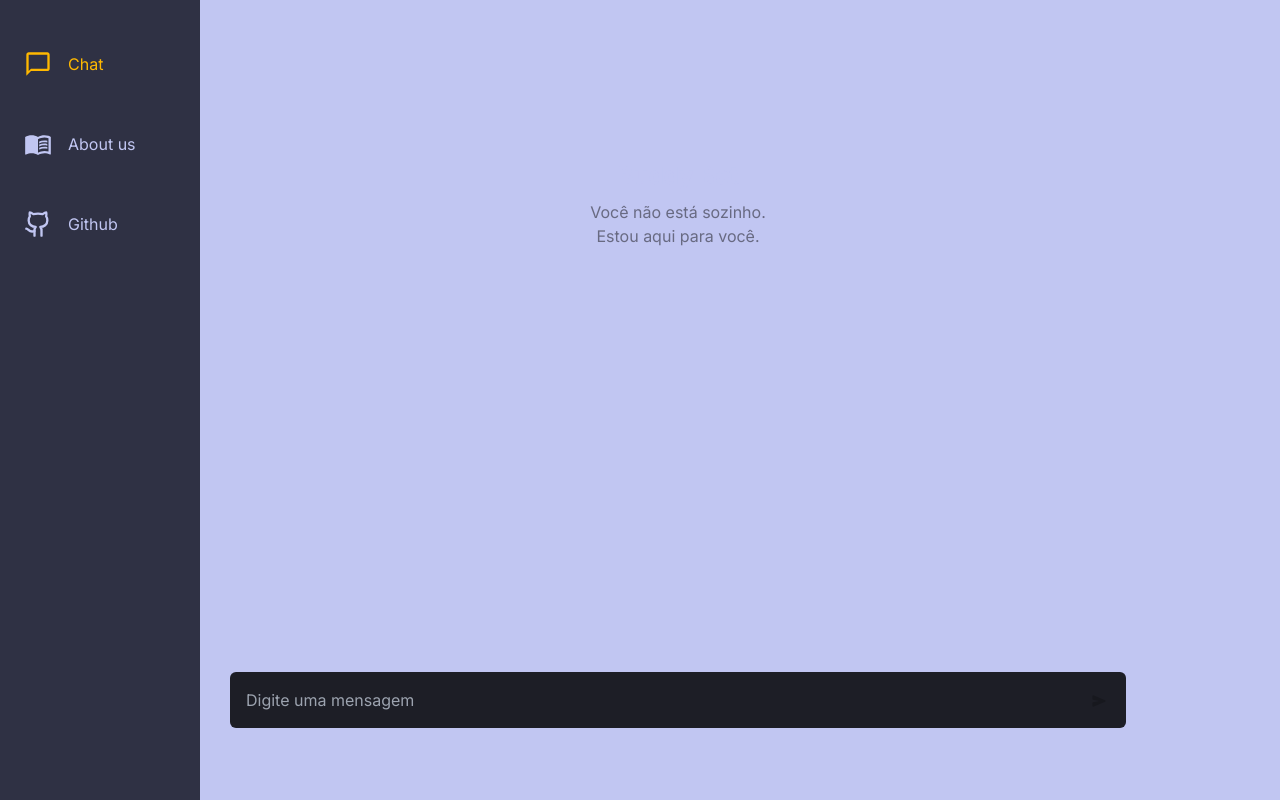
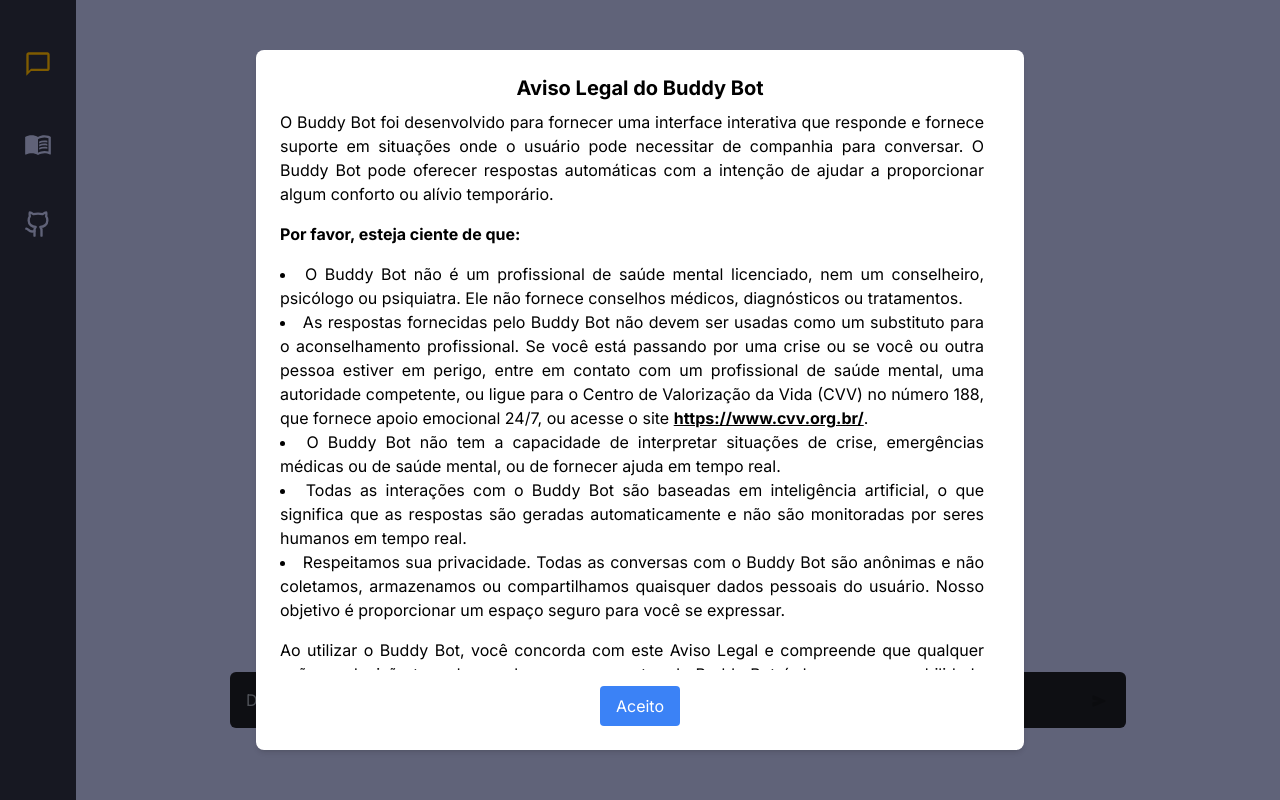
Before and after one commit to danielcorreia-dev/savelifes-bot, a Next.js app: page / in a window 1280 px wide. Built offline with nearby package versions, Linux system fonts and the light colour scheme.

Commit message:
:sparkles: feat: Added disclaimer popup on landing page

```diff
--- a/app/api/buddy/route.ts
+++ b/app/api/buddy/route.ts
@@ -3,8 +3,8 @@
 export async function POST(request: Request) {
   const body = await request.json();
   // const res = await fetch('http://127.0.0.1:8080/buddy', {
-  // const res = await fetch('http://127.0.0.1:8000/api/buddy/', {
   const res = await fetch('http://127.0.0.1:8000/chat', {
+  // const res = await fetch('https://buddy-api-fastapi-nfkbuw2rka-rj.a.run.app/chat', {
     method: 'POST',
     headers: {
       'Content-Type': 'application/json',
--- /dev/null
+++ b/app/components/DisclaimerPopup.tsx
@@ -0,0 +1,85 @@
+import React, { FC } from "react";
+
+interface DisclaimerPopupProps {
+  isOpen: boolean;
+  onClose: () => void;
+}
+
+export const DisclaimerPopup: FC<DisclaimerPopupProps> = ({
+  isOpen,
+  onClose,
+}) => {
+  if (!isOpen) return null;
+
+  return (
+    <div className="fixed inset-0 flex items-center justify-center z-50">
+      <div className="absolute inset-0 bg-black opacity-50" />
+      <div className="relative bg-white p-6 rounded-lg shadow-md max-w-3xl w-full mx-4 overflow-auto">
+        <h2 className="text-xl font-bold mb-2 text-center">
+          Aviso Legal do Buddy Bot
+        </h2>
+        <div className="overflow-auto max-h-[70vh] pr-4">
+          <p className="mb-4 text-justify">
+            O Buddy Bot foi desenvolvido para fornecer uma interface interativa
+            que responde e fornece suporte em situações onde o usuário pode
+            necessitar de companhia para conversar. O Buddy Bot pode oferecer
+            respostas automáticas com a intenção de ajudar a proporcionar algum
+            conforto ou alívio temporário.
+          </p>
+          <p className="mb-4 font-bold">Por favor, esteja ciente de que:</p>
+          <ul className="list-disc list-inside mb-4 text-justify">
+            <li>
+              O Buddy Bot não é um profissional de saúde mental licenciado, nem
+              um conselheiro, psicólogo ou psiquiatra. Ele não fornece conselhos
+              médicos, diagnósticos ou tratamentos.
+            </li>
+            <li>
+              As respostas fornecidas pelo Buddy Bot não devem ser usadas como
+              um substituto para o aconselhamento profissional. Se você está
+              passando por uma crise ou se você ou outra pessoa estiver em
+              perigo, entre em contato com um profissional de saúde mental, uma
+              autoridade competente, ou ligue para o Centro de Valorização da
+              Vida (CVV) no número 188, que fornece apoio emocional 24/7, ou
+              acesse o site{" "}
+              <a href="https://www.cvv.org.br/" target="_blank" className="font-bold underline">
+                {" "}
+                https://www.cvv.org.br/
+              </a>
+              .
+            </li>
+            <li>
+              O Buddy Bot não tem a capacidade de interpretar situações de
+              crise, emergências médicas ou de saúde mental, ou de fornecer
+              ajuda em tempo real.
+            </li>
+            <li>
+              Todas as interações com o Buddy Bot são baseadas em inteligência
+              artificial, o que significa que as respostas são geradas
+              automaticamente e não são monitoradas por seres humanos em tempo
+              real.
+            </li>
+            <li>
+              Respeitamos sua privacidade. Todas as conversas com o Buddy Bot
+              são anônimas e não coletamos, armazenamos ou compartilhamos
+              quaisquer dados pessoais do usuário. Nosso objetivo é proporcionar
+              um espaço seguro para você se expressar.
+            </li>
+          </ul>
+          <p className="mb-4 text-justify">
+            Ao utilizar o Buddy Bot, você concorda com este Aviso Legal e
+            compreende que qualquer ação ou decisão tomada com base nas
+            respostas do Buddy Bot é de sua responsabilidade total.
+          </p>
+        </div>
+        <div className="text-center mt-4">
+          <button
+            onClick={onClose}
+            className="bg-blue-500 text-white px-4 py-2 rounded hover:bg-blue-600 transition-colors duration-200"
+          >
+            Aceito
+          </button>
+        </div>
+      </div>
+    </div>
+  );
+};
--- a/app/page.tsx
+++ b/app/page.tsx
@@ -4,12 +4,16 @@
 import { Chat } from '@/types/Chat';
 import { Footer } from './components/Footer';
 import { v4 as uuidv4 } from 'uuid';
+import { DisclaimerPopup } from './components/DisclaimerPopup';
 
 const Home = () => {
   const [AILoading, setAILoading] = useState<boolean>(false);
   const [chatActiveId, setChatActiveId] = useState<string>('');
   const [chatList, setChatList] = useState<Chat>({ messages: [] });
   const [userId] = useState<string>(uuidv4());
+  const [isOpen, setIsOpen] = useState<boolean>(true);
+
+  const handleClose = () => setIsOpen(false);
 
   useEffect(() => {
     if (AILoading) {
@@ -73,6 +77,7 @@
 
   return (
     <main className="flex min-h-screen ">
+      <DisclaimerPopup isOpen={isOpen} onClose={handleClose} />
       <section className="flex min-w-full flex-col">
         <ChatArea chat={chatList} loading={AILoading} />
         <Footer onSendMessage={handleSendMessage} disabled={AILoading} />
--- a/package.json
+++ b/package.json
@@ -23,6 +23,7 @@
     "npm": "^9.7.2",
     "postcss": "8.4.24",
     "react": "18.2.0",
+    "react-cookie-consent": "^8.0.1",
     "react-dom": "18.2.0",
     "react-icons": "^4.10.1",
     "react-type-animation": "^3.1.0",
```
Also changed, not shown: 1 other file (tests, documents, lock files or other folders).
